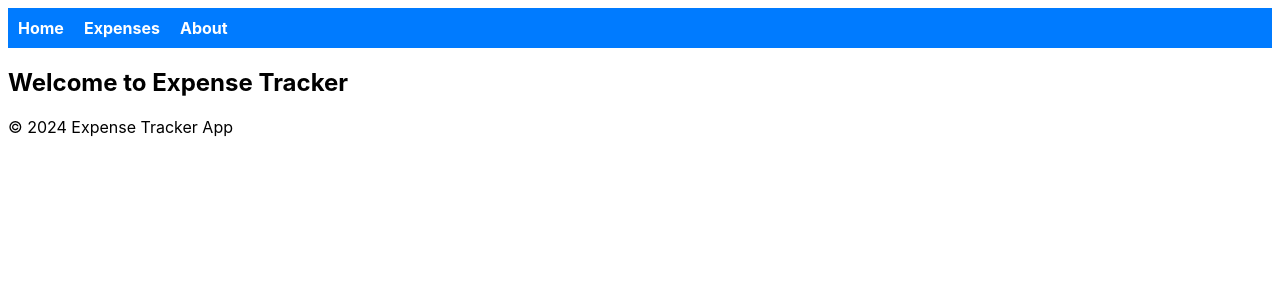
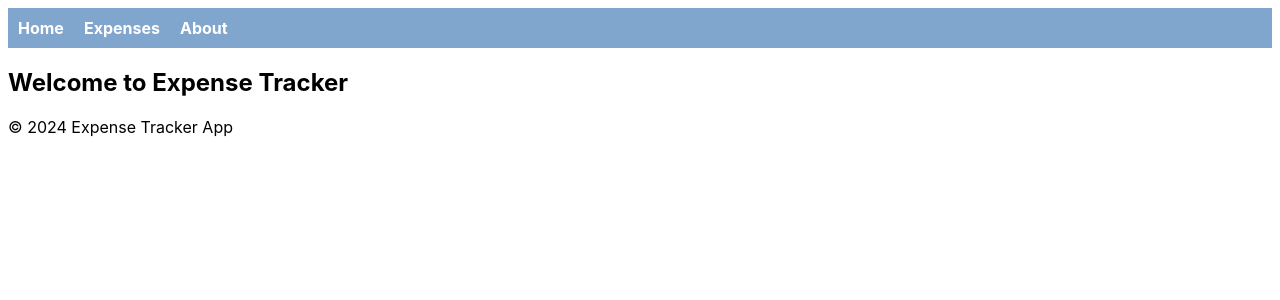
Before and after one commit to Michle99/sba_321_expense_tracker, an Angular app: page / in a window 1280 px wide. Shown: the top 300 px of the page. Built offline with nearby package versions, Linux system fonts and the light colour scheme.

Commit message:
updated `header` css, `header` ts with `RouterLink & RouterLinkActive`

```diff
--- a/src/app/app.component.ts
+++ b/src/app/app.component.ts
@@ -11,8 +11,6 @@ import { FooterComponent } from './footer/footer.component';
   imports: [
     CommonModule,
     RouterOutlet,
-    RouterLink,
-    RouterLinkActive,
     HeaderComponent,
     FooterComponent
   ],
--- a/src/app/header/header.component.css
+++ b/src/app/header/header.component.css
@@ -1,6 +1,6 @@
 
 nav {
-    background-color: #007bff;
+    background-color: #81a6ce;
     padding: 10px;
   }
 
--- a/src/app/header/header.component.ts
+++ b/src/app/header/header.component.ts
@@ -1,9 +1,13 @@
 import { Component } from '@angular/core';
+import { RouterLink, RouterLinkActive } from '@angular/router';
 
 @Component({
   selector: 'app-header',
   standalone: true,
-  imports: [],
+  imports: [
+    RouterLink,
+    RouterLinkActive
+  ],
   templateUrl: './header.component.html',
   styleUrl: './header.component.css'
 })
```
